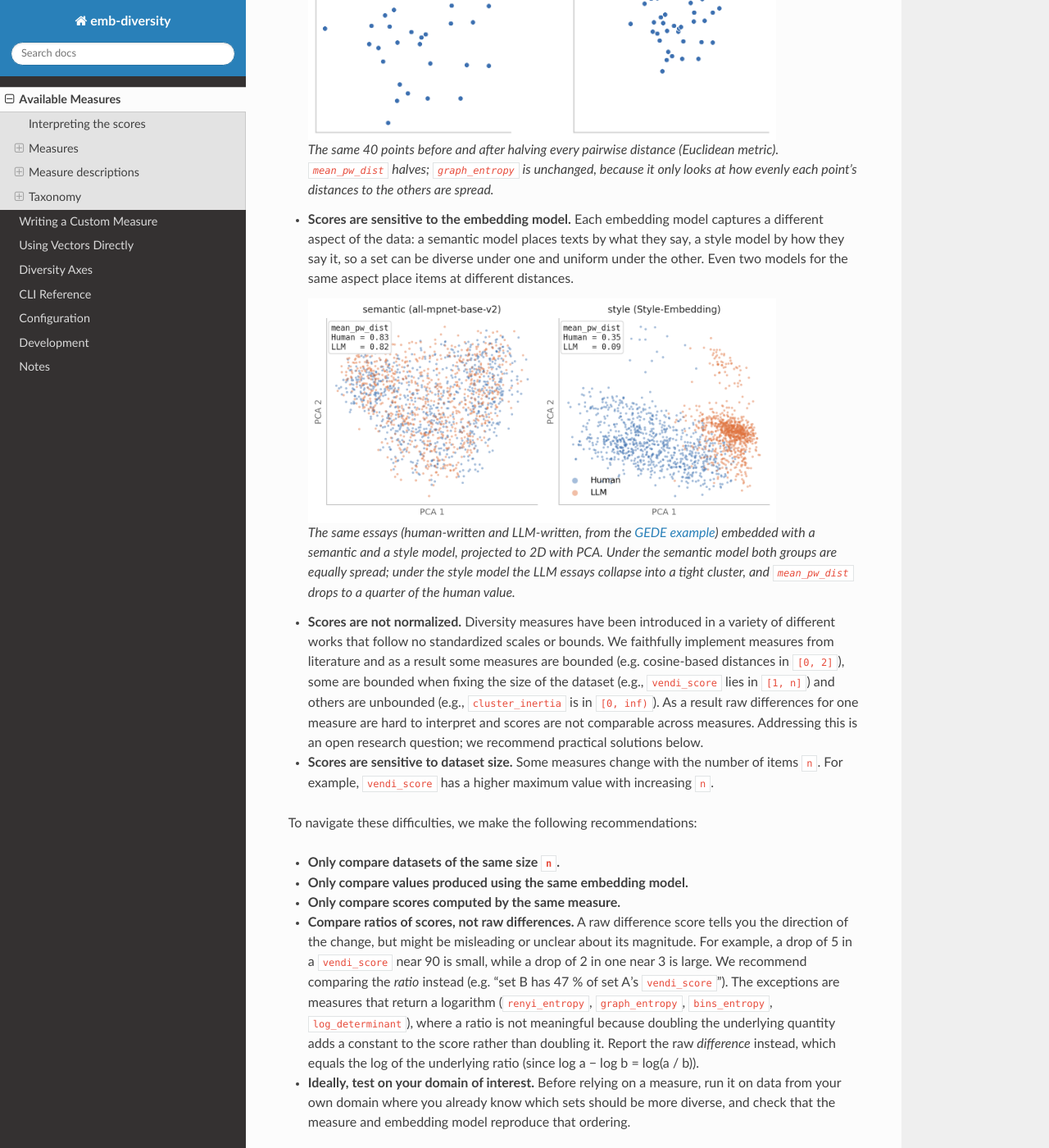
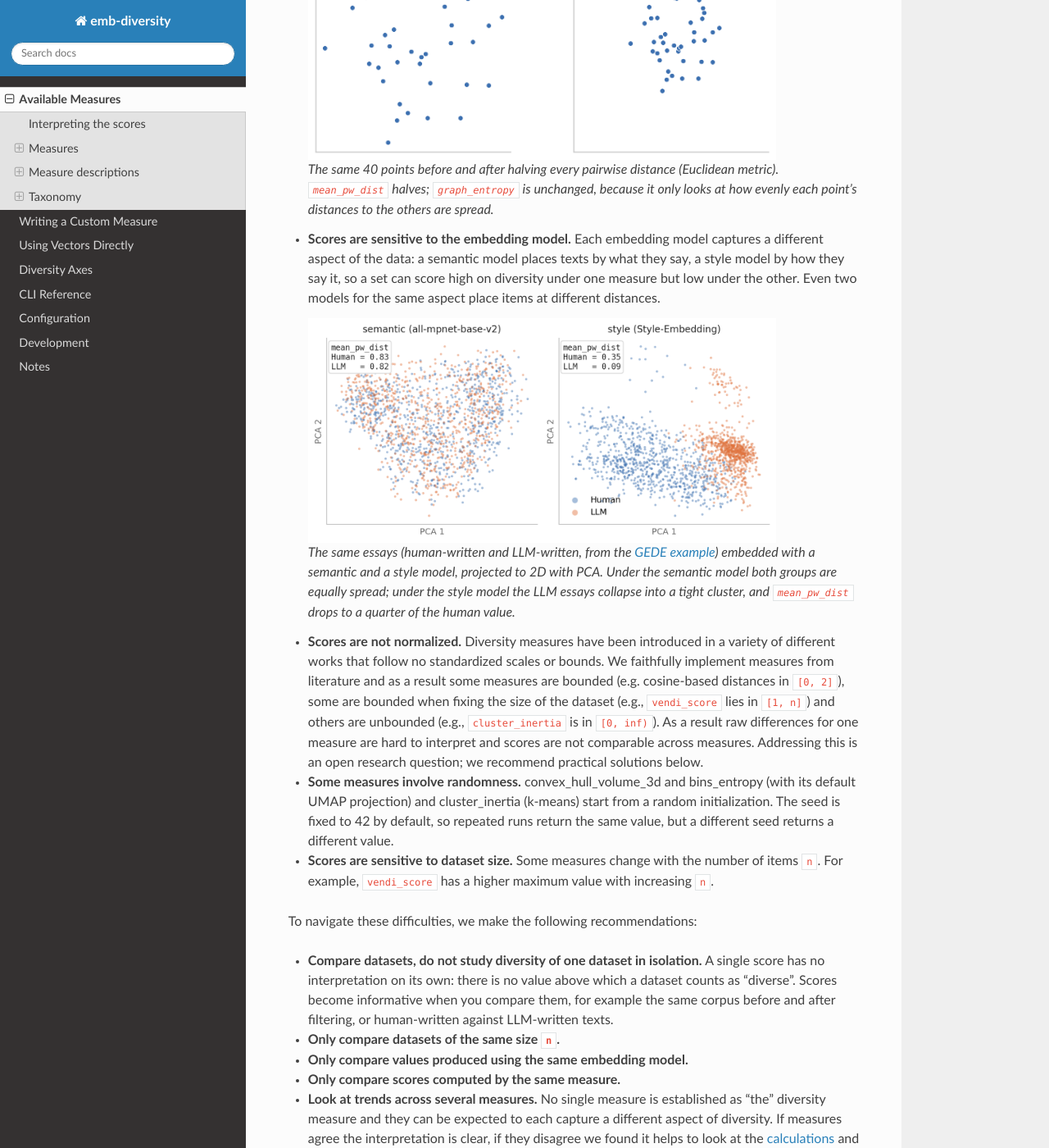
Before and after one commit to nlpsoc/emb-diversity, a Sphinx documentation site: the page built from docs/source/user-guide/measures.md, in a window 1280 px wide and 1400 px high, scrolled down 1133 px. Shown: the whole window at 82% size. Built offline with Sphinx 7.4.7 and the Read the Docs theme 3.1.0, drawn with Linux system fonts in a browser that asks for light colours; pages that are not in the unit, such as notebooks, are missing from menus; some of the changed text lies outside the part shown.

Commit message:
- update interpretation docs

````diff
--- a/docs/source/user-guide/measures.md
+++ b/docs/source/user-guide/measures.md
@@ -10,13 +10,13 @@
 Measuring data diversity is an active area of research: it is unclear which measure fits which use case, how scores compare across measures, and how they should be normalized. We therefore implement each measure as it was introduced in the literature. With this package, we aim to facilitate research on these open questions and plan to incorporate new insights into future versions.
 ```
 
-Generally it holds that:
+For all implemented measures, it holds that:
 
 **Larger values = more diverse.** For every measure, a larger value means a more diverse set and a smaller value a less diverse one. This holds even for measures that return negative values: `log_determinant` and `energy` are always negative, so a larger value (closer to zero) means more diverse.
 
-We continue with general difficulties when interpreting scores, followed by recommendations for navigating them. The sections after that give bounds, intuitions, computation details and references for each measure.
+We will now discuss general challenges when interpreting scores, followed by recommendations for navigating them. The sections after that give bounds, intuitions, computation details and references for each measure.
 
-- **Scores are sensitive to the measure.** Each measure formalizes "diverse" in its own way, so measures can disagree on the same data. For example, `mean_pw_dist` asks how far apart items are on average; `graph_entropy` asks whether each item's distances to the others are evenly spread. If a set shrinks uniformly, the first shrinks while the second stays the same. The [computational grouping](#computational-grouping) below gives a first idea of what each measure reacts to.
+- **Scores are sensitive to the measure.** Each measure formalizes "diverse" in its own way, so measures can disagree on the same data. For example, `mean_pw_dist` asks how far apart items are on average; `graph_entropy` asks whether each item's distances to the others are evenly spread. Consider the example below. Halving the distance between every pair of points halves mean_pw_dist but leaves graph entropy the same. The [computational grouping](#computational-grouping) below gives a first idea of what each measure reacts to.
 
   ```{figure} ../_static/interpret_measure_sensitivity.png
   :width: 85%
@@ -24,7 +24,7 @@
   The same 40 points before and after halving every pairwise distance (Euclidean metric). `mean_pw_dist` halves; `graph_entropy` is unchanged, because it only looks at how evenly each point's distances to the others are spread.
   ```
 
-- **Scores are sensitive to the embedding model.** Each embedding model captures a different aspect of the data: a semantic model places texts by what they say, a style model by how they say it, so a set can be diverse under one and uniform under the other. Even two models for the same aspect place items at different distances.
+- **Scores are sensitive to the embedding model.** Each embedding model captures a different aspect of the data: a semantic model places texts by what they say, a style model by how they say it, so a set can score high on diversity under one measure but low under the other. Even two models for the same aspect place items at different distances.
 
   ```{figure} ../_static/interpret_embedding_sensitivity.png
   :width: 85%
@@ -34,13 +34,16 @@
 
 - **Scores are not normalized.** Diversity measures have been introduced in a variety of different works that follow no standardized scales or bounds. We faithfully implement measures from literature and as a result some measures are bounded (e.g. cosine-based distances in `[0, 2]`), some are bounded when fixing the size of the dataset (e.g., `vendi_score` lies in `[1, n]`) and others are unbounded (e.g., `cluster_inertia` is in `[0, inf)`). As a result raw differences for one measure are hard to interpret and scores are not comparable across measures. Addressing this is an open research question; we recommend practical solutions below.
 
+- **Some measures involve randomness.** convex_hull_volume_3d and bins_entropy (with its default UMAP projection) and cluster_inertia (k-means) start from a random initialization. The seed is fixed to 42 by default, so repeated runs return the same value, but a different seed returns a different value.
+
 - **Scores are sensitive to dataset size.** Some measures change with the number of items `n`. For example, `vendi_score` has a higher maximum value with increasing `n`.
 
 To navigate these difficulties, we make the following recommendations:
+- **Compare datasets, do not study diversity of one dataset in isolation.** A single score has no interpretation on its own: there is no value above which a dataset counts as "diverse". Scores become informative when you compare them, for example the same corpus before and after filtering, or human-written against LLM-written texts.
 - **Only compare datasets of the same size `n`.**
 - **Only compare values produced using the same embedding model.**
 - **Only compare scores computed by the same measure.**
-- **Compare ratios of scores, not raw differences.** A raw difference score tells you the direction of the change, but might be misleading or unclear about its magnitude. For example, a drop of 5 in a `vendi_score` near 90 is small, while a drop of 2 in one near 3 is large. We recommend comparing the *ratio* instead (e.g. "set B has 47 % of set A's `vendi_score`"). The exceptions are measures that return a logarithm (`renyi_entropy`, `graph_entropy`, `bins_entropy`, `log_determinant`), where a ratio is not meaningful because doubling the underlying quantity adds a constant to the score rather than doubling it. Report the raw *difference* instead, which equals the log of the underlying ratio (since log a − log b = log(a / b)).
+- **Look at trends across several measures.** No single measure is established as "the" diversity measure and they can be expected to each capture a different aspect of diversity. If measures agree the interpretation is clear, if they disagree we found it helps to look at the [calculations](#measure-descriptions) and [interpretations of the measures](#interpretations) and to plot the datasets with PCA (watch out for projection methods like UMAP that misrepresent distances) to decide which measures to rely on.
 - **Ideally, test on your domain of interest.** Before relying on a measure, run it on data from your own domain where you already know which sets should be more diverse, and check that the measure and embedding model reproduce that ordering.
 
 
````
